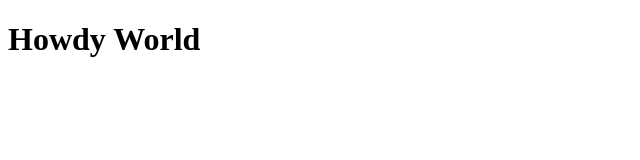
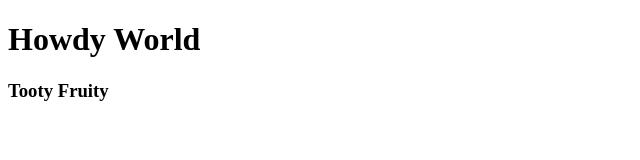
Before and after one commit to Besuh/pagestest, a plain HTML site: page index.html in a window 1280 px wide. Shown: the whole page, without its empty margins (0-640 px from the left). Drawn offline with Linux system fonts and the light colour scheme.

Commit message:
added html

```diff
--- a/index.html
+++ b/index.html
@@ -6,5 +6,6 @@
 </head>
 <body>
     <h1>Howdy World</h1>
+    <h3>Tooty Fruity</h3>
 </body>
 </html>
```
